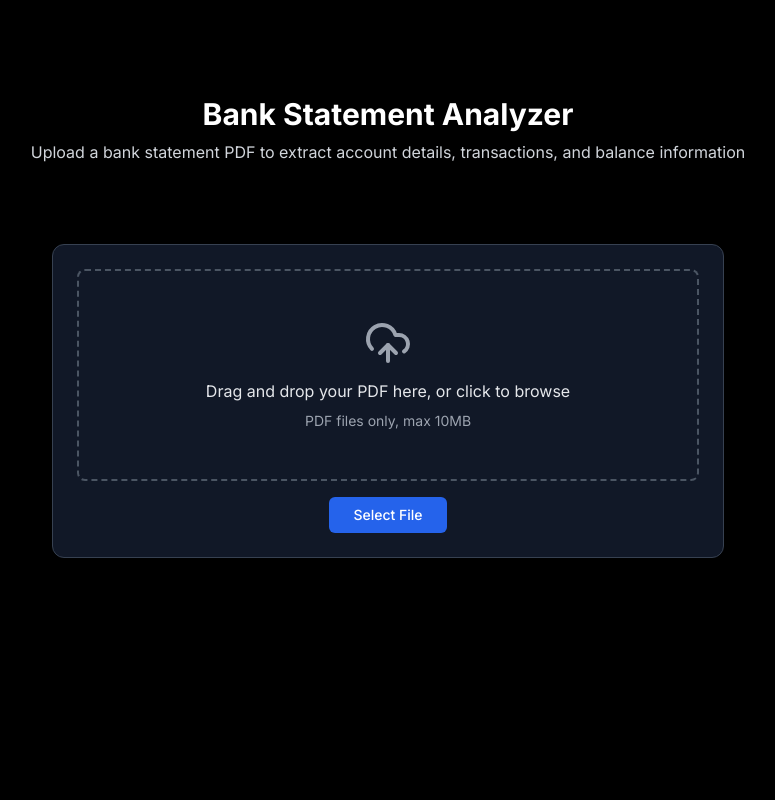
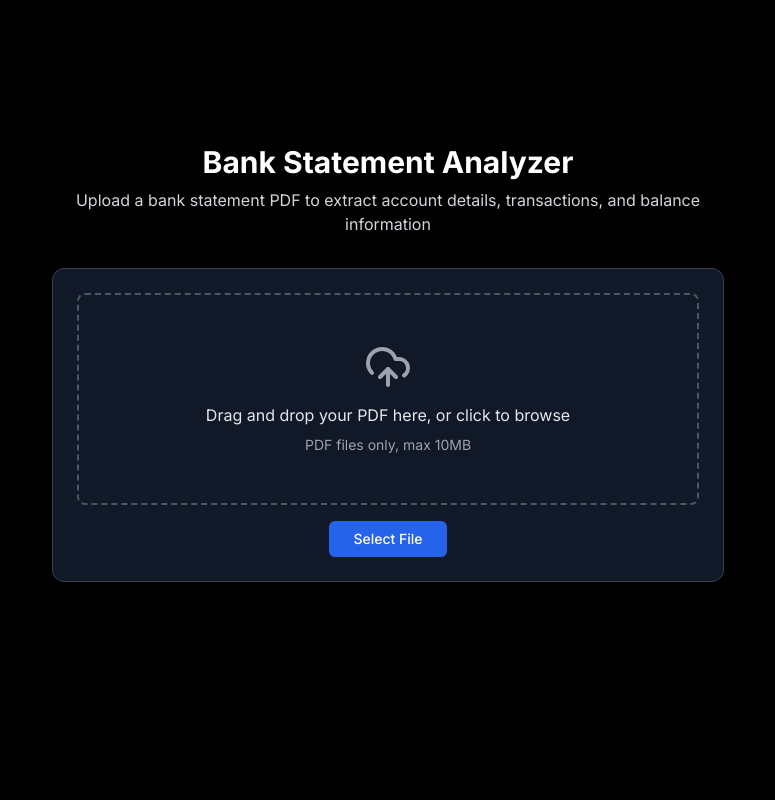
Before and after one commit to Pmahindra93/pdf-extractor, a Next.js app: page / in a window 1280 px wide. Shown: the top 800 px of the page, without its empty margins (252-1027 px from the left). Built offline with nearby package versions, Linux system fonts and the light colour scheme.

Commit message:
UI refined

```diff
--- a/src/app/page.tsx
+++ b/src/app/page.tsx
@@ -4,13 +4,6 @@ export default function Home() {
   return (
     <main className="flex min-h-screen flex-col items-center justify-between bg-black text-white p-6 md:p-24">
       <div className="w-full max-w-5xl">
-        <div className="mb-8 text-center">
-          <h1 className="text-3xl font-bold mb-2 text-white">Bank Statement Analyzer</h1>
-          <p className="text-gray-300">
-            Upload a bank statement PDF to extract account details, transactions, and balance information
-          </p>
-        </div>
-
         <FileUpload />
       </div>
     </main>
--- a/src/components/FileUpload.tsx
+++ b/src/components/FileUpload.tsx
@@ -175,6 +175,13 @@ export default function FileUpload() {
   return (
     <div className="min-h-screen bg-black text-white">
       <div className="w-full max-w-2xl mx-auto pt-12">
+        <div className="mb-8 text-center">
+          <h1 className="text-3xl font-bold mb-2 text-white">Bank Statement Analyzer</h1>
+          <p className="text-gray-300">
+            Upload a bank statement PDF to extract account details, transactions, and balance information
+          </p>
+        </div>
+
         <Card className="w-full bg-gray-900 border-gray-700 text-white">
           <CardContent>
             <form onSubmit={handleSubmit}>
```
